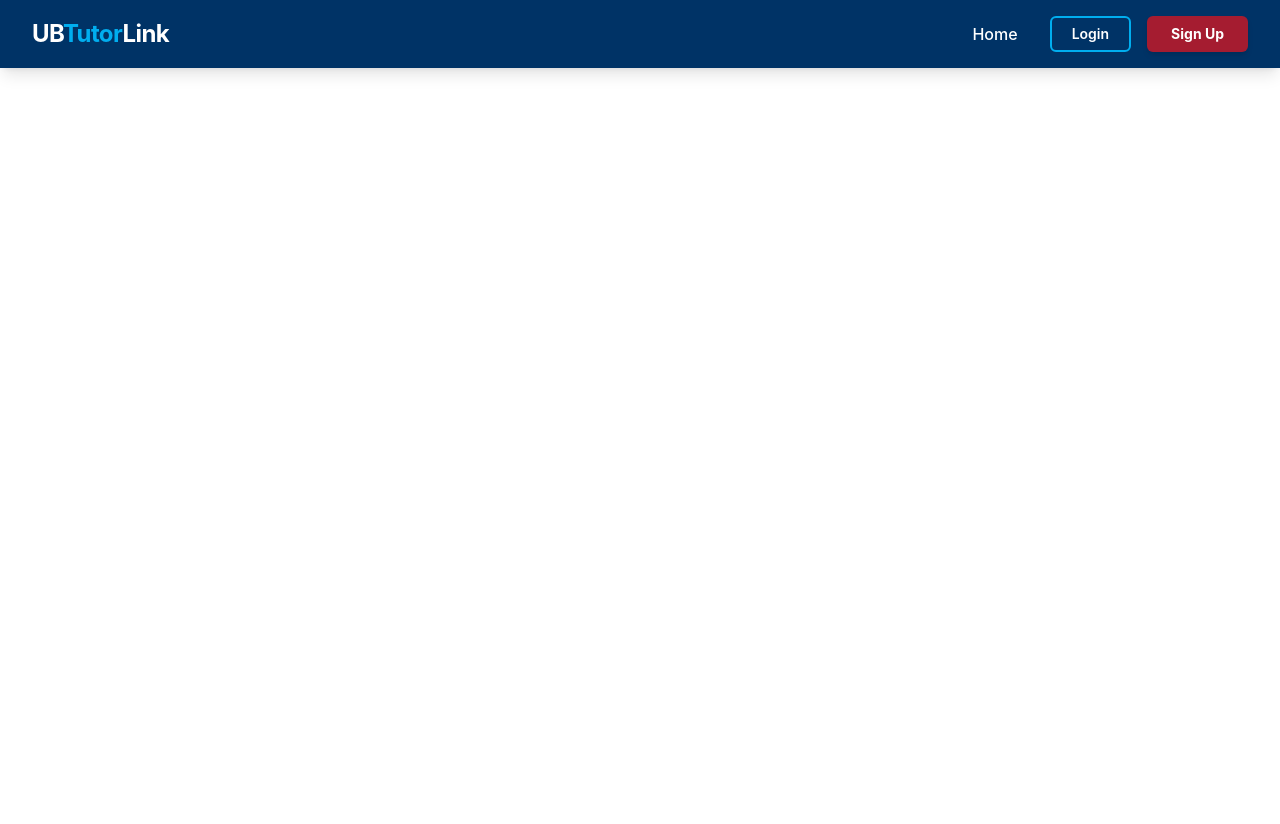
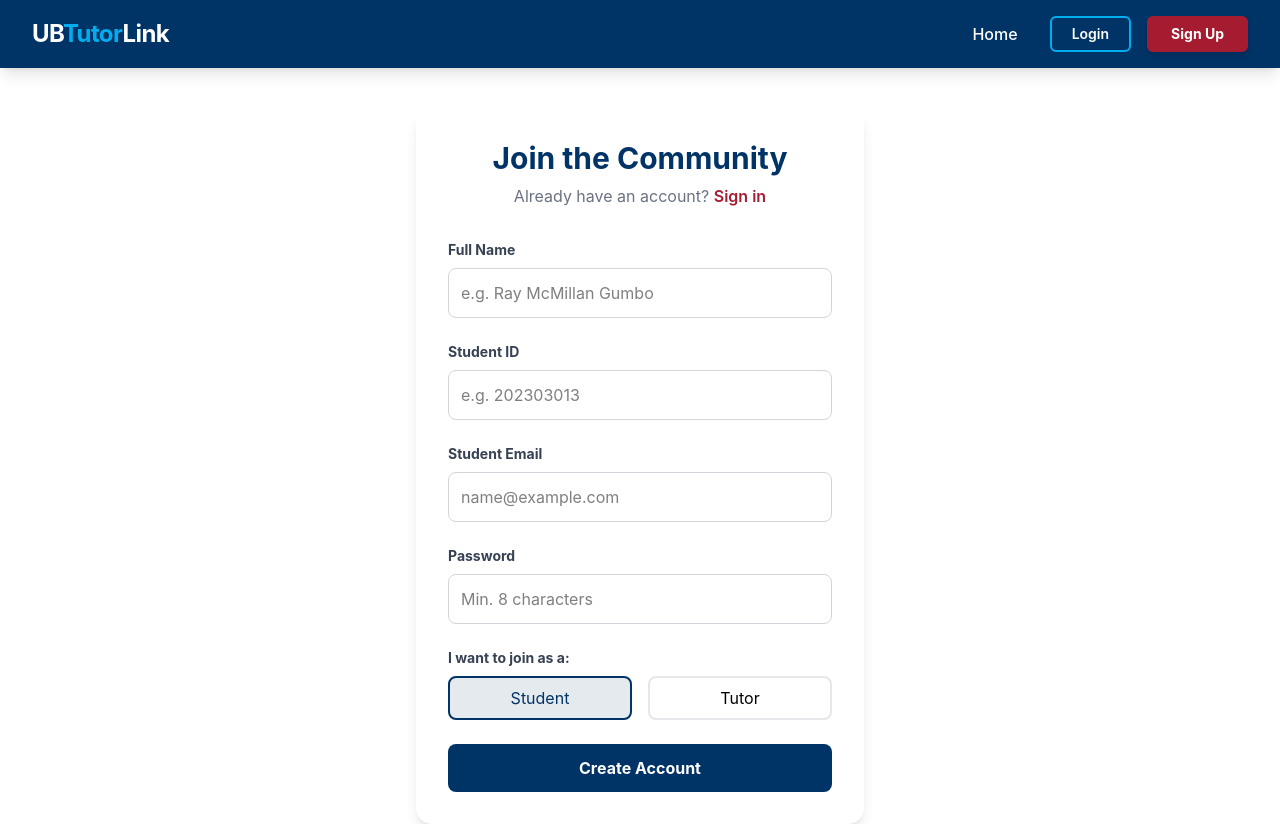
Before and after one commit to Raymacmillan/uni-tutors-bridge, a React (Vite) app: page /signup in a window 1280 px wide. Before the commit the page ends 800 px from the top, so only its background shows below. Built offline with nearby package versions, Linux system fonts and the light colour scheme; no server answers.

Commit message:
feat: add sign up logic with proper validations and user feedback

```diff
--- a/src/pages/Signup.jsx
+++ b/src/pages/Signup.jsx
@@ -1,11 +1,224 @@
-import React from 'react'
+import { useState } from "react";
+import { useLocation, Link, useNavigate } from "react-router-dom";
+import { UserAuth } from "../context/AuthContext";
 
 const Signup = () => {
+  const [name, setName] = useState("");
+  const [email, setEmail] = useState("");
+  const [studentId, setStudentId] = useState("");
+  const [password, setPassword] = useState("");
+  const [role, setRole] = useState("student");
+
+  const [error, setError] = useState("");
+  const [isFocused, setIsFocused] = useState(false);
+  const [isSubmitting, setIsSubmitting] = useState(false);
+
+  const navigate = useNavigate();
+  const location = useLocation();
+
+  const { signUpNewUser } = UserAuth();
+
+  const handleSubmit = async (e) => {
+    e.preventDefault();
+
+    setError("");
+    setIsSubmitting(true);
+
+    if (!name || !email || !studentId || !password) {
+      setError("All fields are required");
+      return;
+    }
+
+    const metadata = {
+      full_name: name,
+      student_id: studentId,
+      role: role,
+    };
+
+    const result = await signUpNewUser(email, password, metadata);
+    setIsSubmitting(false);
+
+    if (result.success) {
+      const targetTutor = location.state?.assignedTutor;
+
+      if (targetTutor) {
+        navigate(`/book/${targetTutor}`);
+      } else {
+        navigate("/welcome");
+      }
+    } else {
+      setError(result.error);
+    }
+  };
+
+  const getStrength = (pass) => {
+    let score = 0;
+
+    if (pass.length >= 8) score++;
+    if (/[A-Z]/.test(pass)) score++;
+    if (/[0-9]/.test(pass)) score++;
+    if (/[^A-Za-z0-9]/.test(pass)) score++;
+    return score;
+  };
+
+  const strength = getStrength(password);
+
+  const strengthColor = [
+    "bg-gray-200",
+    "bg-red-500",
+    "bg-orange-500",
+    "bg-yellow-500",
+    "bg-green-500",
+  ];
+  const strengthWidth = ["0%", "25%", "50%", "75%", "100%"];
+
   return (
-    <div>
+    <div className="max-w-md mx-auto p-8 bg-white shadow-lg rounded-2xl mt-10">
+      <h1 className="text-3xl font-bold text-primary text-center">
+        Join the Community
+      </h1>
+      <p className="text-center text-gray-500 mt-2 mb-8">
+        Already have an account?{" "}
+        <Link to="/login" className="text-accent font-semibold hover:underline">
+          Sign in
+        </Link>
+      </p>
 
+      <form className="space-y-6" onSubmit={handleSubmit}>
+        {/* Full Name */}
+        <div className="flex flex-col gap-2">
+          <label htmlFor="name" className="text-sm font-bold text-gray-700">
+            Full Name
+          </label>
+          <input
+            id="name"
+            type="text"
+            className="p-3 border border-gray-300 rounded-lg focus:ring-2 focus:ring-primary outline-none"
+            value={name}
+            onChange={(e) => setName(e.target.value)}
+            placeholder="e.g. Ray McMillan Gumbo"
+            required
+          />
+        </div>
+
+        {/* Student ID - CRITICAL for your database trigger */}
+        <div className="flex flex-col gap-2">
+          <label
+            htmlFor="studentId"
+            className="text-sm font-bold text-gray-700"
+          >
+            Student ID
+          </label>
+          <input
+            id="studentId"
+            type="text"
+            className="p-3 border border-gray-300 rounded-lg focus:ring-2 focus:ring-primary outline-none"
+            value={studentId}
+            onChange={(e) => setStudentId(e.target.value)}
+            placeholder="e.g. 202303013"
+            required
+          />
+        </div>
+
+        {/* Email */}
+        <div className="flex flex-col gap-2">
+          <label htmlFor="email" className="text-sm font-bold text-gray-700">
+            Student Email
+          </label>
+          <input
+            id="email"
+            type="email"
+            className="p-3 border border-gray-300 rounded-lg focus:ring-2 focus:ring-primary outline-none"
+            value={email}
+            onChange={(e) => setEmail(e.target.value)}
+            placeholder="name@example.com"
+            required
+          />
+        </div>
+
+        <div className="flex flex-col gap-2">
+          <label htmlFor="password" className="text-sm font-bold text-gray-700">
+            Password
+          </label>
+          <input
+            id="password"
+            type="password"
+            className="p-3 border border-gray-300 rounded-lg focus:ring-2 focus:ring-primary outline-none"
+            value={password}
+            onChange={(e) => setPassword(e.target.value)}
+            onFocus={() => setIsFocused(true)}
+            onBlur={() => setIsFocused(false)}
+            placeholder="Min. 8 characters"
+            required
+          />
+
+          {/* Only show the bar and text if the user is currently focused on the input */}
+          {isFocused && (
+            <div className="transition-opacity duration-300">
+              <div className="h-2 w-full bg-gray-200 rounded-full mt-2 overflow-hidden">
+                <div
+                  className={`h-full transition-all duration-300 ${strengthColor[strength]}`}
+                  style={{ width: strengthWidth[strength] }}
+                ></div>
+              </div>
+
+              <p className="text-xs mt-1 text-gray-500">
+                Password is:{" "}
+                <span className="font-bold">
+                  {["Too short", "Weak", "Fair", "Good", "Strong"][strength]}
+                </span>
+              </p>
+            </div>
+          )}
+        </div>
+        <div className="flex flex-col gap-2">
+          <label className="text-sm font-bold text-gray-700">
+            I want to join as a:
+          </label>
+          <div className="flex gap-4">
+            <button
+              type="button"
+              onClick={() => setRole("student")}
+              className={`flex-1 py-2 rounded-lg border-2 transition-all ${
+                role === "student"
+                  ? "border-primary bg-primary/10 text-primary"
+                  : "border-gray-200"
+              }`}
+            >
+              Student
+            </button>
+            <button
+              type="button"
+              onClick={() => setRole("tutor")}
+              className={`flex-1 py-2 rounded-lg border-2 transition-all ${
+                role === "tutor"
+                  ? "border-primary bg-primary/10 text-primary"
+                  : "border-gray-200"
+              }`}
+            >
+              Tutor
+            </button>
+          </div>
+        </div>
+        {error && (
+          <p className="text-red-500 text-sm bg-red-50 p-3 rounded-lg border border-red-200">
+            {error}
+          </p>
+        )}
+        <button
+          type="submit"
+          disabled={isSubmitting}
+          className={`w-full py-3 rounded-lg font-bold transition-all ${
+            isSubmitting
+              ? "bg-gray-400 cursor-not-allowed"
+              : "bg-primary text-white hover:bg-opacity-90 cursor-pointer"
+          }`}
+        >
+          {isSubmitting ? "Creating Account..." : "Create Account"}
+        </button>
+      </form>
     </div>
-  )
-}
+  );
+};
 
-export default Signup
+export default Signup;
```
